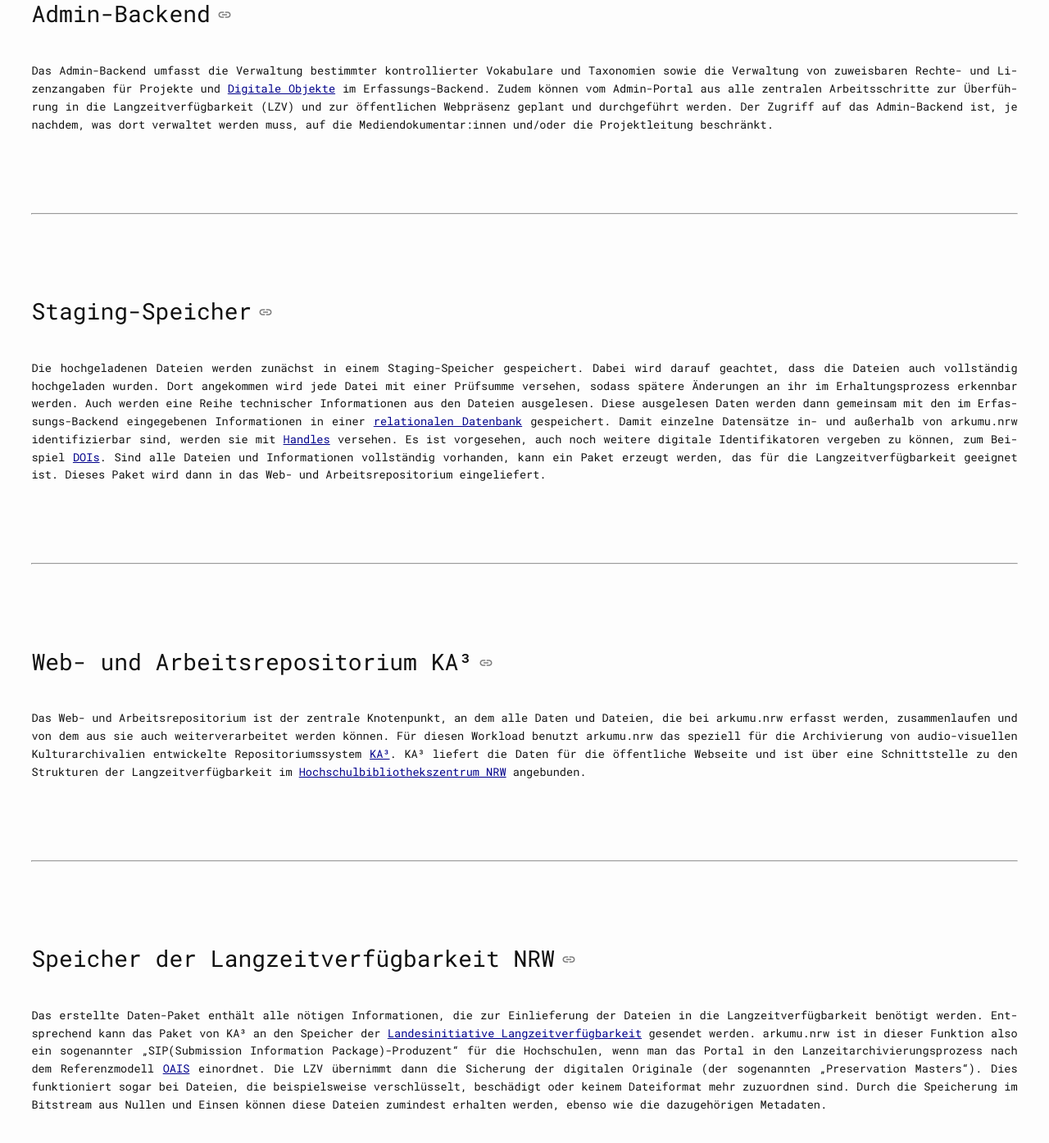
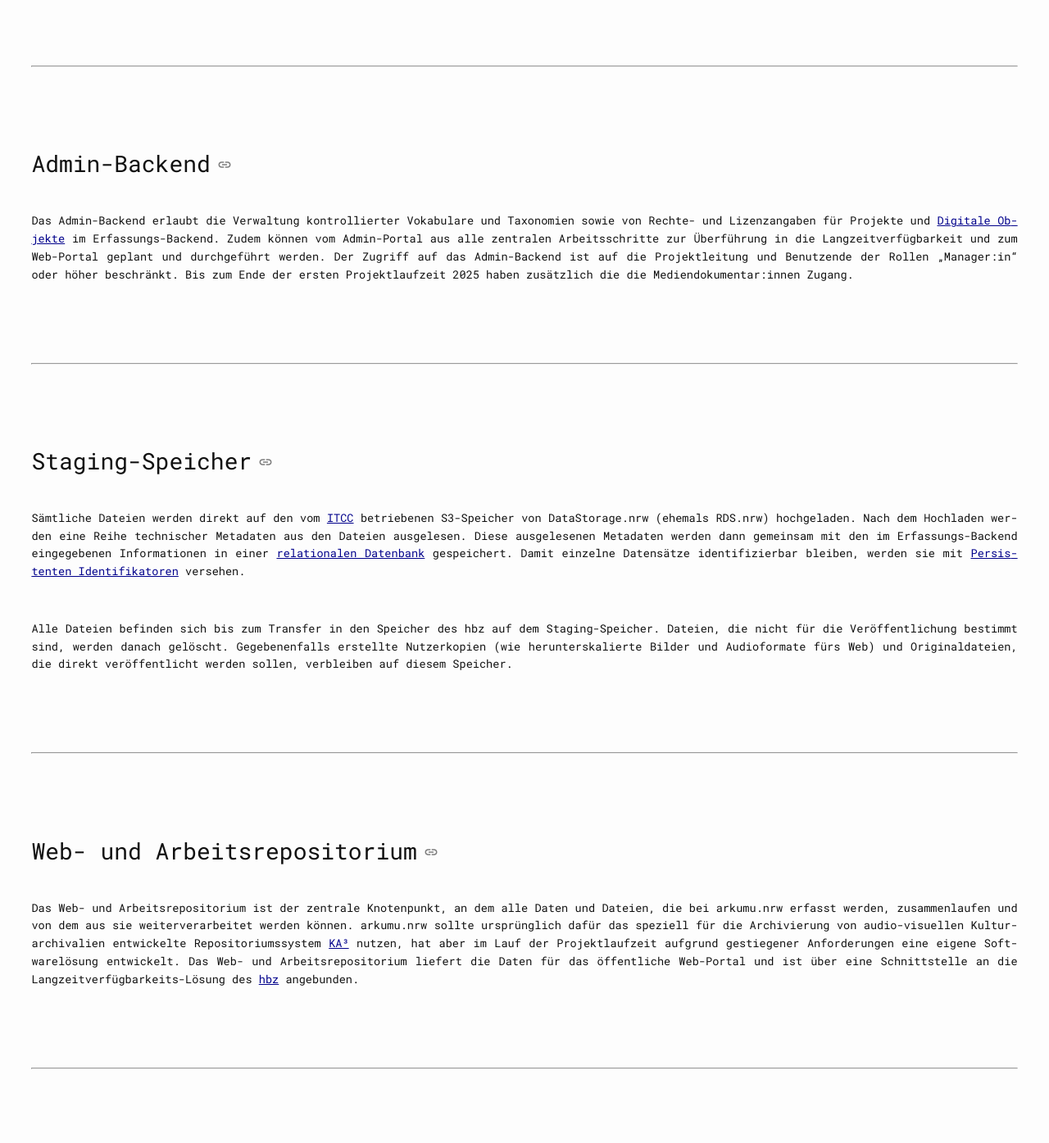
Before and after one commit to arkumu/arkumu.github.io, a Jekyll site: the page built from technische-dokumentation/infrastruktur.markdown, in a window 1280 px wide and 1400 px high, scrolled down 1985 px. Shown: the top 1395 px of the window at 82% size. Built offline with Jekyll 4.4.1, drawn with Linux system fonts in a browser that asks for light colours; a script that is not in the unit is left out; some of the changed text lies outside the part shown.

Commit message:
update infrastruktur.markdown
plus viele kleine Details

```diff
--- a/projektstruktur/team.markdown
+++ b/projektstruktur/team.markdown
@@ -69,17 +69,17 @@ Fon: +49 221 20 189 171
 ## Entwicklungs-Team
 
 **Dr. Lutz Schubert**
-Universität zu Köln
+[ITCC](https://itcc.uni-koeln.de/), Universität zu Köln
 Fon: +49 221 4708 9685
 [schubert@uni-koeln.de](mailto:schubert@uni-koeln.de)
 
 **Thomas Baur**
-Universität zu Köln
+[ITCC](https://itcc.uni-koeln.de/), Universität zu Köln
 Fon: +49 221 4708 9605
 [tbaur3@uni-koeln.de](mailto:tbaur3@uni-koeln.de)
 
 **Francisco Mondaca**
-Universität zu Köln
+[ITCC](https://itcc.uni-koeln.de/), Universität zu Köln
 Fon: +49 221 47089549
 [mondaca@uni-koeln.de](mailto:mondaca@uni-koeln.de)
 
--- a/ressourcen/FAQ.markdown
+++ b/ressourcen/FAQ.markdown
@@ -18,19 +18,21 @@ Die Hochschulen sind integraler Bestandteil des künstlerischen Erbes des Landes
 ### Welchen Mehrwert generiert arkumu.nrw?
 
 Das Portal bietet folgende Vorteile:
-- einfache Einlieferung in die professionell betriebene Langzeitverfügbarkeit des hbz
+- Einfache Einlieferung in eine professionell betriebene Langzeitverfügbarkeits-Lösung
 - Selbstständige Erfassung der künstlerischen Arbeiten durch die Künstler:innen, wenn gewünscht
 - Benutzer:innenfreundliche Erfassungsmaske
+- Verständliches und einfach benutzbares Lizenzmodell
 - Individuelle Rechteverwaltung
 - Standardgemäße Erfassung von Metadaten
 - Anbindung an Semantic-Web- und Linked-Open-Data-Anwendungen
+- Öffnung der Sammlungen nach außen durch strukturierte Veröffentlichung der Metadaten
 - Auffindbarkeit der Projekte und Werke in großen Portalen wie [Deutsche Digitale Bibliothek (DDB)](https://www.deutsche-digitale-bibliothek.de/), [Europeana](https://www.europeana.eu/) und [EOSC](https://eosc.eu/).
 
 ----
 
 ### Was bedeutet Langzeitverfügbarkeit? Reicht es nicht, wenn meine Dateien lokal bei mir oder an meiner Hochschule gesichert werden?
 
-Auch wenn Dateien mehrfach redundant gespeichert werden, sorgt diese Art der Speicherung nur für die Unversehrtheit des Datenstroms ("bitstream preservation""). Langzeitverfügbarkeit bedeutet darüber hinaus, dass Systeme eingerichtet werden, die Dateien regelmäßig auf Integrität prüfen und ggf. in andere Formate konvertieren können, sodass sie auch in Zukunft nutzbar sind ("logical preservation"). Ebenfalls ist es nötig, die inhaltliche Interpretierbarkeit der Daten durch beschreibende Metadaten zu sichern ("semantic preservation"), und die Verantwortlichkeiten und Nutzungsrechte zu klären. Grundsätzlich muss die dauerhafte organisatorische und finanzielle Sicherung von institutionellen Diensten gewährleistet und das Versagen von Hardware und Datenträgern ebenso wie Hardware- und Software-Obsoleszenz eingeplant werden. Die Langzeitverfügbarkeit für arkumu.nrw wird vom [hbz NRW](https://www.hbz-nrw.de/produkte/langzeitverfuegbarkeit) durchgeführt.
+Auch wenn Dateien mehrfach redundant gespeichert werden, sorgt diese Art der Speicherung nur für die Unversehrtheit des Datenstroms ("bitstream preservation""). Kurz: "storage is not preservation". Langzeitverfügbarkeit bedeutet darüber hinaus, dass Systeme eingerichtet werden, die Dateien regelmäßig auf Integrität prüfen und ggf. in andere Formate konvertieren können, sodass sie auch in Zukunft nutzbar sind ("logical preservation"). Ebenfalls ist es nötig, die inhaltliche Interpretierbarkeit der Daten durch beschreibende Metadaten zu sichern ("semantic preservation"), und die Verantwortlichkeiten und Nutzungsrechte zu klären. Grundsätzlich muss die dauerhafte organisatorische und finanzielle Sicherung von institutionellen Diensten gewährleistet und das Versagen von Hardware und Datenträgern ebenso wie Hardware- und Software-Obsoleszenz eingeplant werden. Die Langzeitverfügbarkeit für arkumu.nrw wird vom [hbz NRW](https://www.hbz-nrw.de/produkte/langzeitverfuegbarkeit) durchgeführt.
 
 ----
 
@@ -40,7 +42,7 @@ Es können Dateien jedes Typs bei arkumu.nrw eingeliefert werden. Wie jede ander
 
 ----
 
-### Was kann ich bei arkumu.nrw einliefern?
+### Welche Inhalte kann ich bei arkumu.nrw einliefern?
 
 Ziel von arkumu.nrw ist es, das digitale künstlerische Erbe der Hochschulen zu erfassen, zugänglich zu machen und langfristig sichern. Dazu gehören Kunstwerke, digitale Materialien und Dokumentationen über Kunstwerke, ebenso wie Aufzeichnungen von Vorträgen und Meisterklassen. Da dies ein großes Spektrum von Archivalien darstellt, haben wir uns für den vereinheitlichenden Begriff Projekt entschieden.
 
@@ -55,17 +57,23 @@ Eine Bewertung der Archivwürdigkeit einzelner künstlerischen Arbeiten findet d
 
 ### Verliere ich Rechte an meinen Projekten, wenn ich sie in arkumu.nrw einliefere?
 
-Nein. Als Rechteinhaber:in gewähren sie ihrer Hochschule bestimmte Nutzungsrechte an ihrem Projekt, so dass diese es bei arkumu.nrw einliefern und, wenn sie das wünschen, auch dort veröffentlichen kann. Zusätzlich gibt es die Möglichkeit, anderen Portalen für Kultur und Wissen (etwa der [Deutschen Digitalen Bibliothek](https://www.deutsche-digitale-bibliothek.de/)) das Recht zu geben, es zu veröffentlichen. Diese Rechte können für das ganze Projekt gelten oder auf Datei-Ebene angepasst werden. Alle angegebenen Metadaten zum Projekt werden veröffentlicht, sofern sie nicht durch die DSGVO geschützt oder vertraulich sind. Siehe [Lizenzen](/ressourcen/lizenzen).
+Nein. Als Rechteinhaber:in bestimmen sie, welche Nutzungsrechte sie ihrer Hochschule an ihrem Projekt gewähren. Mindestens muss das Recht eingeräumt werden, die Dateien zu speichern und zu kopieren, so dass diese bei arkumu.nrw eingeliefert werden können. Wenn das gewünscht ist, können Dateien auch veröffentlicht werden. Zusätzlich gibt es die Möglichkeit, anderen Portalen für Kultur und Wissen (etwa der [Deutschen Digitalen Bibliothek](https://www.deutsche-digitale-bibliothek.de/)) das Recht zu geben, sie zu veröffentlichen. Dies sind die drei Stufen des [Lizenzmodells von arkumu.nrw](/ressourcen/lizenzen). Alle angegebenen Metadaten zum Projekt werden veröffentlicht, sofern sie nicht durch die DSGVO geschützt oder als vertraulich gekennzeichnet sind.
 
 ----
 
 
 ### Wie erhalte ich Zugang zum Portal?
 
-Alle Nutzer:innen und Einliefernde bekommen individuelle Zugänge. Bitte wenden sie sich dazu an die [Projektleitung](/projektstruktur/team).
+Im Sommer 2025 wird das Onboarding für diejenigen beginnen, die als Ansprechpartner:innen für das hbz Zugänge für Rosetta bekommen. Mittelfristig ist geplant, dass alle Nutzer:innen und Einliefernde individuelle Zugänge zum Erfassungssystem bekommen. Bitte wenden sie sich für weitere Informationen dazu an die [Projektleitung](/projektstruktur/team), oder eine:n arkumu.nrw-Mediendokumentar:in.
+
+----
+
+### Sollte meine Hochschule die eingelieferten Dateien weiterhin vorhalten?
+
+Ja, wenn dies möglich ist und der Bedarf besteht, dass Angehörige der Hochschule die Dateien nutzen können, empfehlen wir zum Zweck der einfachen Zugänglichkeit alle Dateien weiterhin auch lokal zu speichern. Der Vorteil der Speicherung in einer Langzeitverfügbarkeits-Lösung bleibt dabei unverändert bestehen.
 
 ----
 
 ### Wo kann man die Werke und Projekte sehen?
 
-Das Web-Portal wird derzeit mit dem [Büro für Brauchbarkeit](https://www.brauchbarkeit.de/) und unseren Teammitgliedern vom ITCC der Universität zu Köln entwickelt und geht voraussichtlich 2025 online.
+Das [Web-Portal](/technische-dokumentation/infrastruktur#web-portal) wird derzeit mit dem [Büro für Brauchbarkeit](https://www.brauchbarkeit.de/) und unseren Teammitgliedern vom ITCC der Universität zu Köln entwickelt und geht 2025 online.
--- a/ressourcen/index.markdown
+++ b/ressourcen/index.markdown
@@ -26,7 +26,7 @@ Häufig gestellte Fragen zum Projekt.
 Zentrale Begriffe; in kurzen Texten erklärt.
 
 [**Weiterführende Informationen**](/ressourcen/weiterfuehrende-informationen)\
-Links zu externen Ressourcen zu den Themen Langzeitverfügbarkeit und Erfassung.
+Links zu externen Ressourcen zum Thema Langzeitverfügbarkeit.
 
 [**Lizenzen**](/ressourcen/lizenzen)\
 Informationen zur von arkumu.nrw entwickelten Modularlizenz für Dateien.
--- a/ressourcen/weiterfuehrende-informationen.markdown
+++ b/ressourcen/weiterfuehrende-informationen.markdown
@@ -4,7 +4,7 @@ title: Weiterführende Informationen
 order: 2.8
 ---
 
-Auf dieser Seite stellen wir Links zu Themen der Langzeitverfügbarkeit und Erfassung zur Verfügung.
+Auf dieser Seite stellen wir Links zum Thema Langzeitverfügbarkeit zur Verfügung.
 
 ----
 
--- a/technische-dokumentation/infrastruktur.markdown
+++ b/technische-dokumentation/infrastruktur.markdown
@@ -6,49 +6,57 @@ order: 3.3
 
 Dieses Strukturdiagramm veranschaulicht den logischen Aufbau der derzeitigen Projektinfrastruktur und zeigt die Zusammenhänge von Systemkomponenten, Nutzer:innen, angebundenen Diensten und externen Institutionen. In den folgenden Abschnitten werden die zentralen Einheiten dieses Modells kurz erklärt und ihre zentralen Funktionsweisen beschrieben.
 
-[![arkumu.nrw-Strukturdiagramm Stand Juli 2024](/assets/images/2024-07-03_Strukturdiagramm.png 'Das Strukturdiagramm veranschaulicht den logischen Aufbau der intendierten Projektinfrastruktur')](/assets/images/2024-07-03_Strukturdiagramm.png)
+[![arkumu.nrw-Strukturdiagramm Stand Juli 2024](/assets/images/2025-03-20_Strukturdiagramm.png 'Das Strukturdiagramm veranschaulicht den logischen Aufbau der intendierten Projektinfrastruktur')](/assets/images/2025-03-20_Strukturdiagramm.png)
 
-[<svg class="download-icon" xmlns="https://www.w3.org/2000/svg" height="24" viewBox="0 -960 960 960" width="24"><path d="M480-320 280-520l56-58 104 104v-326h80v326l104-104 56 58-200 200ZM240-160q-33 0-56.5-23.5T160-240v-120h80v120h480v-120h80v120q0 33-23.5 56.5T720-160H240Z"/></svg> 2024-07-03_Strukturdiagramm.pdf](/assets/documents/2024-07-03_Strukturdiagramm.pdf) (50 KB)\
-<sub>Stand 3. Juli 2024</sub>
+[<svg class="download-icon" xmlns="https://www.w3.org/2000/svg" height="24" viewBox="0 -960 960 960" width="24"><path d="M480-320 280-520l56-58 104 104v-326h80v326l104-104 56 58-200 200ZM240-160q-33 0-56.5-23.5T160-240v-120h80v120h480v-120h80v120q0 33-23.5 56.5T720-160H240Z"/></svg> 2025-03-20_Strukturdiagramm.pdf](/assets/documents/2025-03-20_Strukturdiagramm.pdf) (50 KB)\
+<sub>Stand 20. März 2025</sub>
 
 ----
 
 ## Erfassungs-Backend
 
-Im Erfassungs-Backend können neue [Projekte](/ressourcen/entitaeten-und-attribute-des-datenmodells.html#zentrale-entitäten-projekt-und-ereignis) angelegt und bereits bestehende Projekte verwaltet werden. Das Erfassungs-Backend steht allen einliefernden Personen zur Verfügung. Das sind, neben der [Projektleitung](/projektstruktur/team.html#gesamtprojektleitung) und den [Mediendokumentar:innen](/projektstruktur/team.html#mediendokumentarinnen), zunächst ausgewählte Personen an den Hochschulen. In Zukunft soll dieses Backend aber, via [Shibboleth](https://www.shibboleth.net/), auch für Lehrende und Studierende zugänglich sein.
+Im Erfassungs-Backend können neue [Projekte](/ressourcen/entitaeten-und-attribute-des-datenmodells.html#zentrale-entitäten-projekt-und-ereignis) angelegt und verwaltet werden. Das Erfassungs-Backend steht allen Personen zur Verfügung, die mit der Einlieferung und dem [Pre-Ingest](/ressourcen/a-bis-z.html#daten-staging) der Daten beauftragt sind. Neben der [Projektleitung](/projektstruktur/team.html#gesamtprojektleitung) und den [Mediendokumentar:innen](/projektstruktur/team.html#mediendokumentarinnen) sind dies zunächst ausgewählte Personen an den Hochschulen. In Zukunft soll das Erfassungs-Backend via [Shibboleth](https://www.shibboleth.net/) auch für Lehrende und Studierende zugänglich sein.
+
+Die mit der Einlieferung in dem Pre-Ingest beauftragten Personen einer Hochschule haben ausschließlich Zugang zu den von ihrer eigenen Hochschule eingelieferten Metadaten und Dateien.
+
+Auf Wunsch können ganze Projekt- und Akteur:innen-Datensätze als vertraulich markiert und damit gesperrt werden. Sie sind dann nur nicht mehr für alle Einliefernden einer Hochschule sondern noch für Benutzende der Rollen „Manager:in“ oder höher zugänglich.
 
 ----
 
 ## Admin-Backend
 
-Das Admin-Backend umfasst die Verwaltung bestimmter kontrollierter Vokabulare und Taxonomien sowie die Verwaltung von zuweisbaren Rechte- und Lizenzangaben für Projekte und [Digitale Objekte](/ressourcen/entitaeten-und-attribute-des-datenmodells.html#ereignis-digitale-objekte) im Erfassungs-Backend. Zudem können vom Admin-Portal aus alle zentralen Arbeitsschritte zur Überführung in die Langzeitverfügbarkeit (LZV) und zur öffentlichen Webpräsenz geplant und durchgeführt werden. Der Zugriff auf das Admin-Backend ist, je nachdem, was dort verwaltet werden muss, auf die Mediendokumentar:innen und/oder die Projektleitung beschränkt.
+Das Admin-Backend erlaubt die Verwaltung kontrollierter Vokabulare und Taxonomien sowie von Rechte- und Lizenzangaben für Projekte und [Digitale Objekte](/ressourcen/entitaeten-und-attribute-des-datenmodells.html#ereignis-digitale-objekte) im Erfassungs-Backend. Zudem können vom Admin-Portal aus alle zentralen Arbeitsschritte zur Überführung in die Langzeitverfügbarkeit und zum Web-Portal geplant und durchgeführt werden. Der Zugriff auf das Admin-Backend ist auf die Projektleitung und Benutzende der Rollen „Manager:in“ oder höher beschränkt. Bis zum Ende der ersten Projektlaufzeit 2025 haben zusätzlich die die Mediendokumentar:innen Zugang.
 
 ----
 
 ## Staging-Speicher
 
-Die hochgeladenen Dateien werden zunächst in einem Staging-Speicher gespeichert. Dabei wird darauf geachtet, dass die Dateien auch vollständig hochgeladen wurden. Dort angekommen wird jede Datei mit einer Prüfsumme versehen, sodass spätere Änderungen an ihr im Erhaltungsprozess erkennbar werden. Auch werden eine Reihe technischer Informationen aus den Dateien ausgelesen. Diese ausgelesen Daten werden dann gemeinsam mit den im Erfassungs-Backend eingegebenen Informationen in einer [relationalen Datenbank](https://www.ibm.com/de-de/topics/relational-databases) gespeichert. Damit einzelne Datensätze in- und außerhalb von arkumu.nrw identifizierbar sind, werden sie mit [Handles](https://www.handle.net/) versehen. Es ist vorgesehen, auch noch weitere digitale Identifikatoren vergeben zu können, zum Beispiel [DOIs](https://www.doi.org/). Sind alle Dateien und Informationen vollständig vorhanden, kann ein Paket erzeugt werden, das für die Langzeitverfügbarkeit geeignet ist. Dieses Paket wird dann in das Web- und Arbeitsrepositorium eingeliefert.
+Sämtliche Dateien werden direkt auf den vom [ITCC](/projektstruktur/team#entwicklungs-team) betriebenen S3-Speicher von DataStorage.nrw (ehemals RDS.nrw) hochgeladen. Nach dem Hochladen werden eine Reihe technischer Metadaten aus den Dateien ausgelesen. Diese ausgelesenen Metadaten werden dann gemeinsam mit den im Erfassungs-Backend eingegebenen Informationen in einer [relationalen Datenbank](https://www.ibm.com/de-de/topics/relational-databases) gespeichert. Damit einzelne Datensätze identifizierbar bleiben, werden sie mit [Persistenten Identifikatoren](https://projects.tib.eu/pid-service/persistent-identifiers/persistent-identifiers-pids/) versehen.
+
+Alle Dateien befinden sich bis zum Transfer in den Speicher des hbz auf dem Staging-Speicher. Dateien, die nicht für die Veröffentlichung bestimmt sind, werden danach gelöscht. Gegebenenfalls erstellte Nutzerkopien (wie herunterskalierte Bilder und Audioformate fürs Web) und Originaldateien, die direkt veröffentlicht werden sollen, verbleiben auf diesem Speicher.
 
 ----
 
-## Web- und Arbeitsrepositorium KA³
+## Web- und Arbeitsrepositorium
 
-Das Web- und Arbeitsrepositorium ist der zentrale Knotenpunkt, an dem alle Daten und Dateien, die bei arkumu.nrw erfasst werden, zusammenlaufen und von dem aus sie auch weiterverarbeitet werden können. Für diesen Workload benutzt arkumu.nrw das speziell für die Archivierung von audio-visuellen Kulturarchivalien entwickelte Repositoriumssystem [KA³](https://ka3.uni-koeln.de/). KA³ liefert die Daten für die öffentliche Webseite und ist über eine Schnittstelle zu den Strukturen der Langzeitverfügbarkeit im [Hochschulbibliothekszentrum NRW](https://www.hbz-nrw.de/) angebunden.
+Das Web- und Arbeitsrepositorium ist der zentrale Knotenpunkt, an dem alle Daten und Dateien, die bei arkumu.nrw erfasst werden, zusammenlaufen und von dem aus sie weiterverarbeitet werden können. arkumu.nrw sollte ursprünglich dafür das speziell für die Archivierung von audio-visuellen Kulturarchivalien entwickelte Repositoriumssystem [KA³](https://ka3.uni-koeln.de/) nutzen, hat aber im Lauf der Projektlaufzeit aufgrund gestiegener Anforderungen eine eigene Softwarelösung entwickelt. Das Web- und Arbeitsrepositorium liefert die Daten für das öffentliche Web-Portal und ist über eine Schnittstelle an die Langzeitverfügbarkeits-Lösung des [hbz](https://www.hbz-nrw.de/) angebunden.
 
 ----
 
-## Speicher der Langzeitverfügbarkeit NRW
+## Transfer in das „Dark Archive“ des hbz
 
-Das erstellte Daten-Paket enthält alle nötigen Informationen, die zur Einlieferung der Dateien in die Langzeitverfügbarkeit benötigt werden. Entsprechend kann das Paket von KA³ an den Speicher der [Landesinitiative Langzeitverfügbarkeit](https://www.lzv.nrw/) gesendet werden. arkumu.nrw ist in dieser Funktion also ein sogenannter „SIP(Submission Information Package)-Produzent“ für die Hochschulen, wenn man das Portal in den Lanzeitarchivierungsprozess nach dem Referenzmodell [OAIS](https://www.forschungsdaten.org/index.php/OAIS) einordnet. Die LZV übernimmt dann die Sicherung der digitalen Originale (der sogenannten „Preservation Masters“). Dies funktioniert sogar bei Dateien, die beispielsweise verschlüsselt, beschädigt oder keinem Dateiformat mehr zuzuordnen sind. Durch die Speicherung im Bitstream aus Nullen und Einsen können diese Dateien zumindest erhalten werden, ebenso wie die dazugehörigen Metadaten.
+Das Web- und Arbeitsrepositorium produziert aus den erfassten Dateien und Metadaten in sich abgeschlossene Daten-Pakete („SIPs“ nach dem  [OAIS-Referenzmodell](https://docs.nfdi4culture.de/ta4-digital-preservation-basics/4-forschungsdaten-im-digitalen-langzeitarchiv/4-1-das-oais-modell)), die alle nötigen Informationen enthalten, die zur Einlieferung der Dateien in die Langzeitverfügbarkeits-Lösung des [hbz](https://www.hbz-nrw.de/) benötigt werden.
+
+Nach dem Transfer in den Speicher des hbz werden Dateien, die nicht veröffentlicht werden sollen, aus dem Staging-Speicher gelöscht. Sie befinden dann nur noch im „Dark Archive“ und unter alleiniger Kontrolle der einliefernden Hochschule.
 
 ----
 
 ## Rosetta-Backend
 
-Über das [Rosetta-Backend](https://www.lzv.nrw/ueber-lzv/wie-funktioniert-lzv), welches von der Landesinitiative Langzeitverfügbarkeit bereitgestellt wird, kann die Hochschule dann die Erhaltungsmaßnahmen ihrer digitalen Daten planen und durchführen. Bei Bedarf können die dort eingelieferten Daten auch wieder exportiert werden. Weitere Informationen zu diesen Prozessen finden sich im [Wiki der LZV](https://service-wiki.hbz-nrw.de/display/LLZV/Landesweite+LZV+-+Willkommen).
+Über das [Rosetta-Backend](https://www.lzv.nrw/ueber-lzv/wie-funktioniert-lzv) kann die Hochschule auf ihr „Dark Archive“ zugreifen und Erhaltungsmaßnahmen zu ihren digitalen Daten planen und durchführen. Bei Bedarf können alle eingelieferten Daten auch wieder exportiert werden. Weitere Informationen zu diesen Prozessen finden sich im [Wiki der LZV.nrw](https://service-wiki.hbz-nrw.de/display/LLZV/Landesweite+LZV+-+Willkommen).
 
 ----
 
-## Frontend/öffentliche Webseite
+## Web-Portal
 
-Auf der öffentlichen Webseite können die Meta- und Mediendaten von arkumu.nrw durchsucht und angesehen werden. Manche werden erst nach einem Log-In und/oder nach vorheriger Anfrage einsehbar sein. Die Metadaten sind jedoch (sofern möglich) frei verfügbar und können in mehreren Standard-Formaten heruntergeladen oder über Schnittstellen abgerufen werden. Alle Datensätze sind über feste Identifier zitierbar und es ist immer ersichtlich, wann sie zuletzt geändert wurden. So ist erkennbar, mit welcher Version des Datensatzes gerade gearbeitet wird.
+Auf der öffentlichen Webseite, dem [Web-Portal](/ressourcen/a-bis-z.html#web-portal), können die Meta- und Mediendaten von arkumu.nrw durchsucht und angesehen werden. Manche werden erst nach einem Log-In und/oder nach vorheriger Anfrage einsehbar sein. Metadaten sind grundsätzlich (sofern möglich und nicht andersweitig entschieden wurde) frei verfügbar und können in mehreren Standard-Formaten heruntergeladen oder über Schnittstellen abgerufen werden. Alle Datensätze sind über persistente Identifier zitierbar und es ist immer ersichtlich, wann sie zuletzt geändert wurden. So ist erkennbar, mit welcher Version des Datensatzes gerade gearbeitet wird.
```
Also changed, not shown: ressourcen/a-bis-z.markdown (+5 -10 lines), assets/images/2025-03-20_Strukturdiagramm.png (added), 2 other files.
